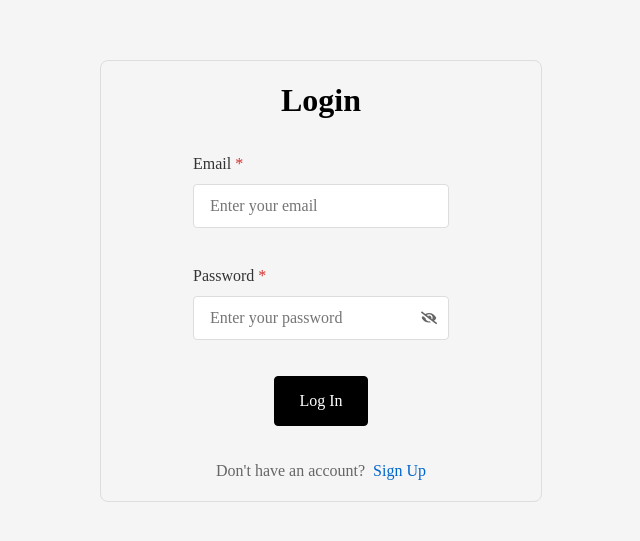
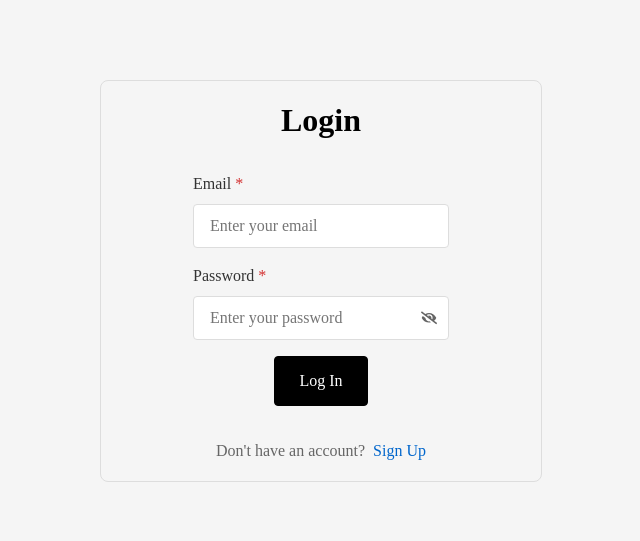
Before and after one commit to solowihmaria/ecommerce-application, a React app: page /login in a window 1280 px wide. Shown: the part 119-660 px from the top of the page, without its empty margins (319-959 px from the left). Built offline with nearby package versions, Linux system fonts and the light colour scheme.

Commit message:
style: update form styles

```diff
--- a/src/components/blocks/LoginForm/LoginForm.module.scss
+++ b/src/components/blocks/LoginForm/LoginForm.module.scss
@@ -10,10 +10,6 @@
     margin-bottom: 24px;
     color: #333;
     text-align: center;
-}
-
-.formGroup {
-    margin-bottom: 20px;
 }
 
 .signUpRedirect {
```
